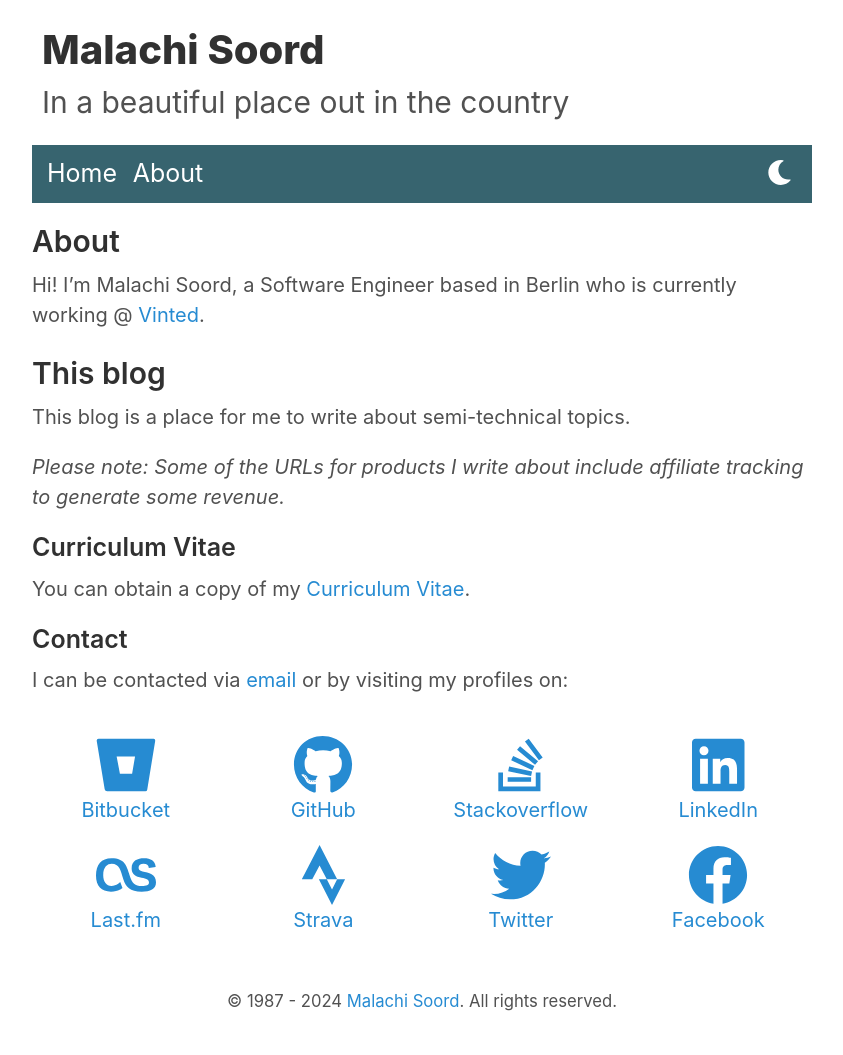
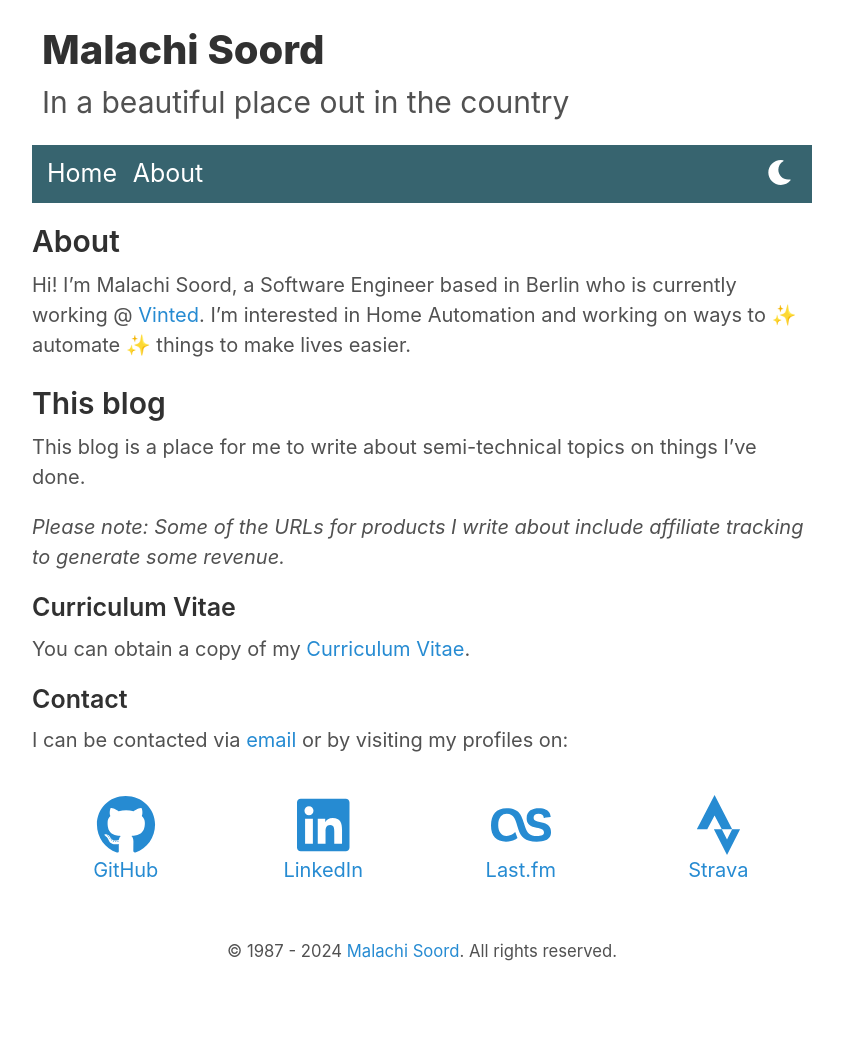
Before and after one commit to inverse/personal-site, a Jekyll site: the page built from about.md, in a window 1280 px wide. Shown: the whole page, without its empty margins (218-1061 px from the left). Built offline with Jekyll 4.4.1, drawn with Linux system fonts in a browser that asks for light colours; after the commit the page ends 1005 px from its top, so only the background shows below that.

Commit message:
Update about

```diff
--- a/about.md
+++ b/about.md
@@ -3,11 +3,11 @@ layout: page
 title: About
 ---
 
-Hi! I'm Malachi Soord, a Software Engineer based in Berlin who is currently working @ [Vinted](https://www.vinted.com/).
+Hi! I'm Malachi Soord, a Software Engineer based in Berlin who is currently working @ [Vinted](https://www.vinted.com/). I'm interested in Home Automation and working on ways to ✨ automate ✨ things to make lives easier.
 
 # This blog
 
-This blog is a place for me to write about semi-technical topics.
+This blog is a place for me to write about semi-technical topics on things I've done.
 
 _Please note: Some  of the URLs for products I write about include affiliate tracking to generate some revenue._
 
@@ -21,27 +21,11 @@ I can be contacted via <a href="mailto:{{site.author.email}}">email</a> or by vi
 
 <div class="wrapper">
 	<div class="item">
-		<a href="https://bitbucket.org/inverse">
-			<div class="icon">
-				<i class="fab fa-3x fa-bitbucket"></i>
-			</div>
-			Bitbucket
-		</a>
-	</div>
-	<div class="item">
 		<a href="https://github.com/inverse/">
 			<div class="icon">
 				<i class="fab fa-3x fa-github"></i>
 			</div>
 			GitHub
-		</a>
-	</div>
-	<div class="item">
-		<a href="https://stackoverflow.com/users/50913/malachi">
-			<div class="icon">
-				<i class="fab fa-3x fa-stack-overflow"></i>
-			</div>
-			Stackoverflow
 		</a>
 	</div>
 	<div class="item">
@@ -68,20 +52,4 @@ I can be contacted via <a href="mailto:{{site.author.email}}">email</a> or by vi
 			Strava
 		</a>
 	</div>
-	<div class="item">
-		<a href="https://twitter.com/inversechi">
-			<div class="icon">
-				<i class="fab fa-3x fa-twitter"></i>
-			</div>
-			Twitter
-		</a>
-	</div>
-	<div class="item">
-		<a href="https://www.facebook.com/malachisoord">
-			<div class="icon">
-				<i class="fab fa-3x fa-facebook"></i>
-			</div>
-			Facebook
-		</a>
-	</div>
 </div>
```
